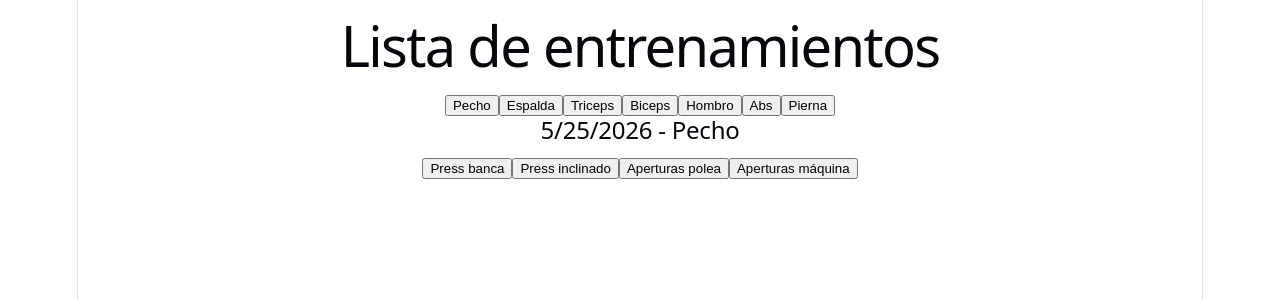
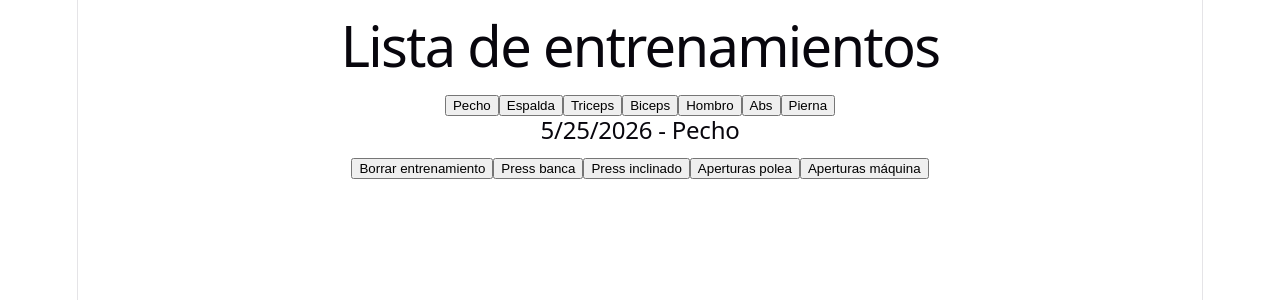
Before and after one commit to Hiitsaso/Entrenamientos-app, a React (Vite) app: page / in a window 1280 px wide. Both pictures are taken after a click on the button "Pecho". Shown: the top 300 px of the page. Built offline with nearby package versions, Linux system fonts and the light colour scheme.

Commit message:
borrar máquinas, entrenamientos y series

```diff
--- a/src/App.jsx
+++ b/src/App.jsx
@@ -129,6 +129,43 @@ function App() {
     setEntrenamientos(copiaEntrenamientos)
   }
 
+  function borrarSerie(indexEntrenamiento, indexMaquina, indexSerie) {
+
+    const copiaEntrenamientos = [...entrenamientos]
+
+    copiaEntrenamientos[indexEntrenamiento]
+      .maquinas[indexMaquina]
+      .series.splice(indexSerie, 1)
+
+    setEntrenamientos(copiaEntrenamientos)
+
+  }
+
+  function borrarMaquina(indexEntrenamiento, indexMaquina) {
+
+    const copiaEntrenamientos = [...entrenamientos]
+
+    copiaEntrenamientos[indexEntrenamiento]
+      .maquinas.splice(indexMaquina, 1)
+
+    setEntrenamientos(copiaEntrenamientos)
+
+  }
+
+  function borrarEntrenamiento(indexEntrenamiento) {
+
+    const copiaEntrenamientos = [...entrenamientos]
+
+    copiaEntrenamientos.splice(
+      indexEntrenamiento,
+      1
+    )
+
+    setEntrenamientos(copiaEntrenamientos)
+
+  }
+
+
   return (
     <div>
 
@@ -156,6 +193,9 @@ function App() {
           }
           añadirMaquina={añadirMaquina}
           añadirSerie={añadirSerie}
+          borrarSerie={borrarSerie}
+          borrarMaquina={borrarMaquina}
+          borrarEntrenamiento={borrarEntrenamiento}
         />
 
       ))}
--- a/src/components/Entrenamiento.jsx
+++ b/src/components/Entrenamiento.jsx
@@ -5,7 +5,10 @@ function Entrenamiento({
   index,
   maquinasDisponibles,
   añadirMaquina,
-  añadirSerie
+  añadirSerie,
+  borrarSerie,
+  borrarMaquina,
+  borrarEntrenamiento
 }) {
 
   return (
@@ -15,6 +18,14 @@ function Entrenamiento({
       <h2>
         {entrenamiento.fecha} - {entrenamiento.tipo}
       </h2>
+
+      <button
+        onClick={() =>
+          borrarEntrenamiento(index)
+        }
+      >
+        Borrar entrenamiento
+      </button>
 
       {maquinasDisponibles.map((maquina) => (
 
@@ -35,6 +46,9 @@ function Entrenamiento({
           indexEntrenamiento={index}
           indexMaquina={indexMaquina}
           añadirSerie={añadirSerie}
+          borrarSerie={borrarSerie}
+          borrarMaquina={borrarMaquina}
+          borrarEntrenamiento={borrarEntrenamiento}
         />
 
       ))}
--- a/src/components/Maquina.jsx
+++ b/src/components/Maquina.jsx
@@ -4,7 +4,10 @@ function Maquina({
   maquina,
   indexEntrenamiento,
   indexMaquina,
-  añadirSerie
+  añadirSerie,
+  borrarSerie,
+  borrarMaquina,
+  borrarEntrenamiento
 }) {
 
   const [reps, setReps] = useState("")
@@ -29,6 +32,17 @@ function Maquina({
 
       <h3>{maquina.nombre}</h3>
 
+      <button
+        onClick={() =>
+          borrarMaquina(
+            indexEntrenamiento,
+            indexMaquina
+          )
+        }
+      >
+        Borrar máquina
+      </button>
+
       <input
         type="number"
         placeholder="Reps"
@@ -49,9 +63,25 @@ function Maquina({
 
       {maquina.series.map((serie, indexSerie) => (
 
-        <p key={indexSerie}>
-          {serie.reps} reps - {serie.peso} kg
-        </p>
+        <div key={indexSerie}>
+
+          <p>
+            {serie.reps} reps - {serie.peso} kg
+          </p>
+
+          <button
+            onClick={() =>
+              borrarSerie(
+                indexEntrenamiento,
+                indexMaquina,
+                indexSerie
+              )
+            }
+          >
+            Borrar serie
+          </button>
+
+        </div>
 
       ))}
 
```
